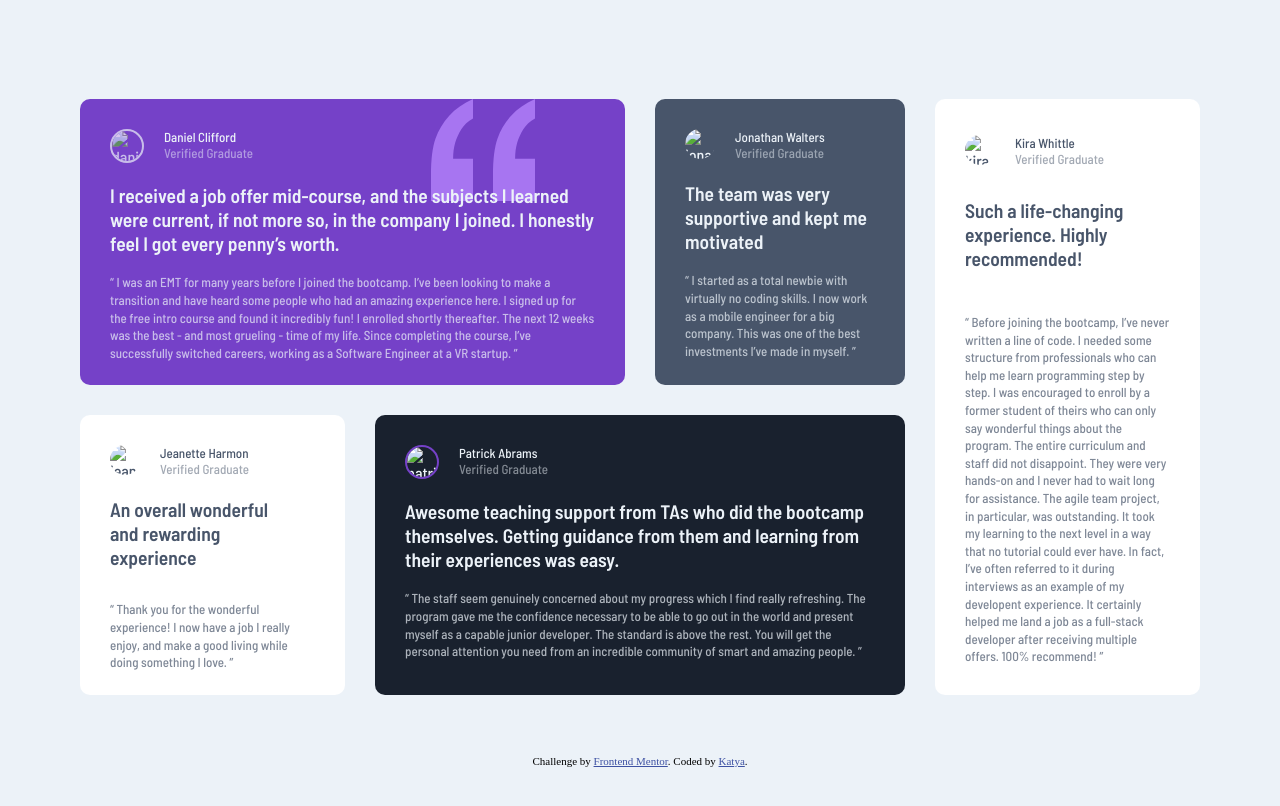
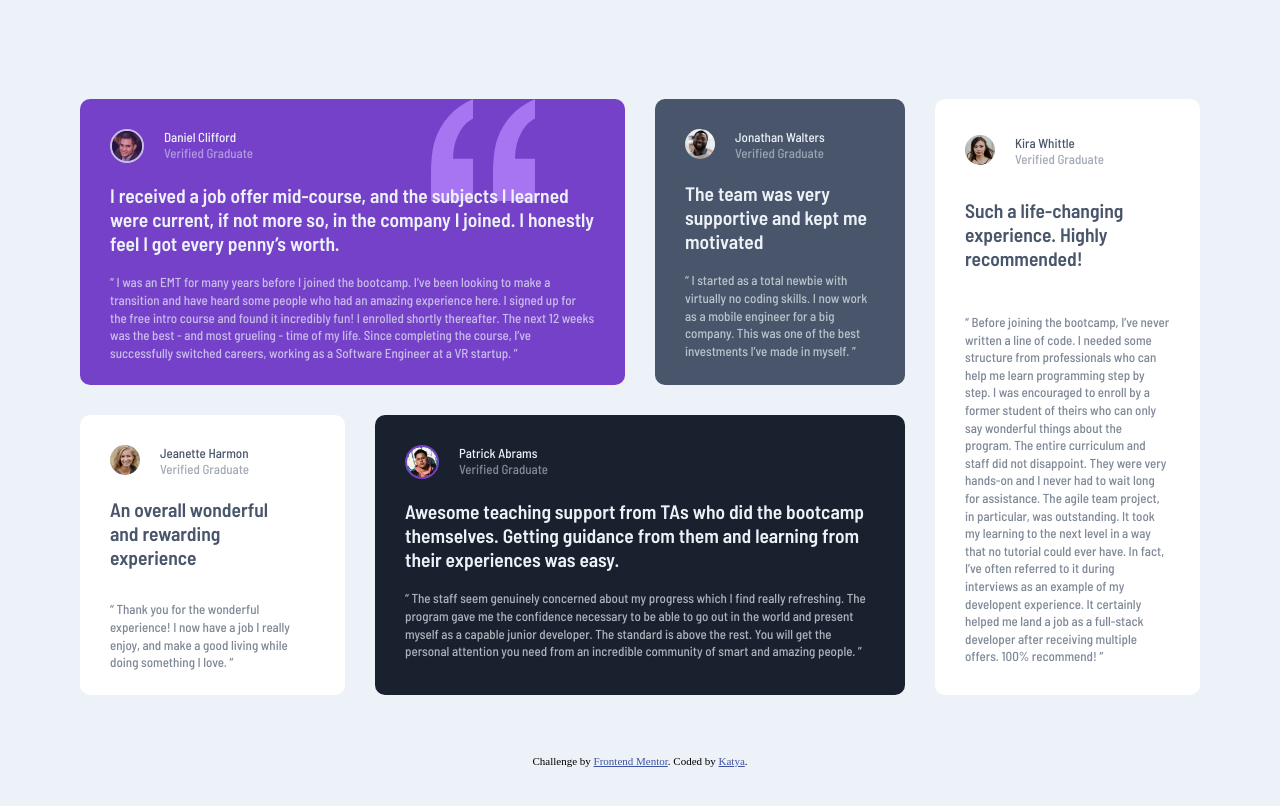
Before and after one commit to generieyyc/FeM-Testimonial-Grid-Section, a plain HTML site: page index.html in a window 1280 px wide. Drawn offline with Linux system fonts and the light colour scheme; files whose address does not match are found by name.

Commit message:
Update index.html

```diff
--- a/index.html
+++ b/index.html
@@ -18,7 +18,7 @@
   <main class="main-container">
     <div class="testimonial1">
       <div class="info">
-        <img id="daniel" src="./images/image-daniel.jpg" alt="daniel">
+        <img id="daniel" src="image-daniel.jpg" alt="daniel">
         <div class="name-grad">
           <p class="name">Daniel Clifford</p>
           <p class="verified">Verified Graduate</p>
@@ -36,7 +36,7 @@
     </div>
     <div class="testimonial2">
       <div class="info">
-        <img src="./images/image-jonathan.jpg" alt="jonathan">
+        <img src="image-jonathan.jpg" alt="jonathan">
         <div class="name-grad">
         <p class="name">Jonathan Walters</p>
         <p class="verified">Verified Graduate</p>
@@ -49,7 +49,7 @@
     </div>
     <div class="testimonial3">
       <div class="info">
-        <img src="./images/image-jeanette.jpg" alt="jeanette">
+        <img src="image-jeanette.jpg" alt="jeanette">
         <div class="name-grad">
           <p class="name">Jeanette Harmon</p>
           <p class="verified">Verified Graduate</p>
@@ -62,7 +62,7 @@
     </div>
     <div class="testimonial4">
       <div class="info">
-        <img id="patrick" src="./images/image-patrick.jpg" alt="patrick">
+        <img id="patrick" src="image-patrick.jpg" alt="patrick">
         <div class="name-grad">
           <p class="name">Patrick Abrams</p>
           <p class="verified">Verified Graduate</p>
@@ -78,7 +78,7 @@
     </div>
     <div class="testimonial5">
       <div class="info">
-      <img src="./images/image-kira.jpg" alt="kira">
+      <img src="image-kira.jpg" alt="kira">
       <div class="name-grad">
         <p class="name">Kira Whittle</p>
         <p class="verified">Verified Graduate</p>
```
